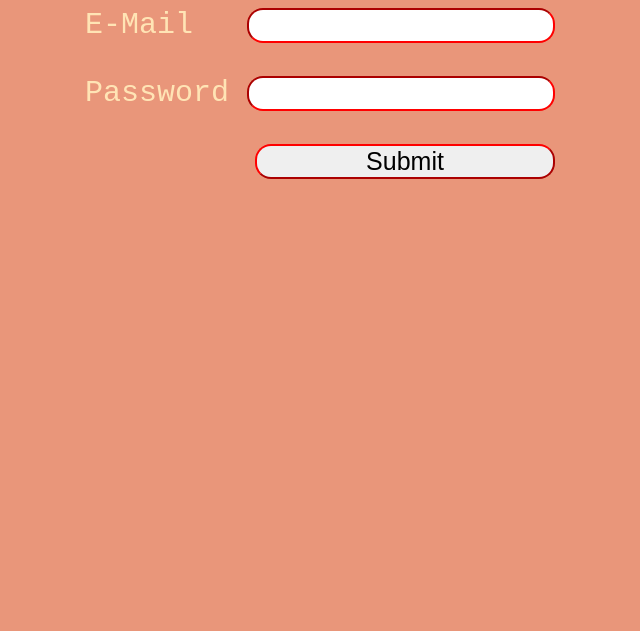
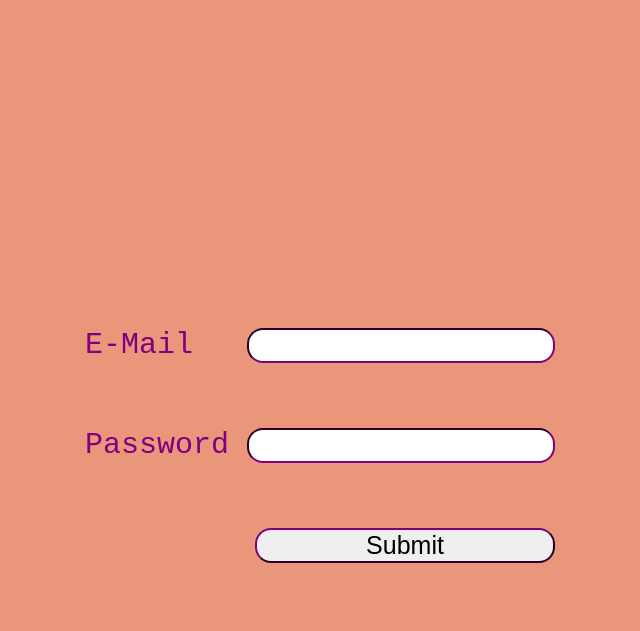
Before and after one commit to headstrongone/headstrongone.github.io, a plain HTML site: page index.html in a window 1280 px wide. Shown: the whole page, without its empty margins (320-960 px from the left). Drawn offline with Linux system fonts and the light colour scheme.

Commit message:
meta fixed

```diff
--- a/index.html
+++ b/index.html
@@ -5,28 +5,35 @@
     <meta charset="UTF-8">
     <meta name="viewport" content="width=device-width">
 
-
     <meta property="og:title" content="Headstrong is awesome" />
     <meta property="og:description" content="Headstronger is learning html" />
     <meta property="og:type" content="website" />
-    <meta property="og:url" content="https://headstrongone.github.io/" />
+    <meta property="og:url" content="https://headstrongone.github.io/index.html" />
     <meta property="og:image" content="http://headstrongone.github.io/images/og-image.jpg" />
-    <meta property="og:site_name" content="Calendar" />
+    <meta property="og:site_name" content="Login Page" />
 
     <title>Login Page</title>
 
     <style>
+        .footer{
+            display: block;
+            margin: auto;
+            height: 320px;
+        }
+
         .login{
             font-size: 30px;
-            color: moccasin;
+            color: purple;
             font-family: Andale Mono, monospace;
             display: table;
             margin: auto;
             width: 470px;
+            height: 100px;
         }
 
         input {
-            border-color: red;
+            border-color: purple;
+            border-width: 2px;
             border-radius: 16px;
             font-size: 25px;
             width: 300px;
@@ -53,6 +60,8 @@
 </head>
 
 <body>
+    <div class="footer">
+    </div>
     <form action="mainpage.html" method="get" class="login" autocomplete="on">
         <div class="login">
             <label for="e-mail">E-Mail</label>
```
Also changed, not shown: mainpage.html (+5 -4 lines), images/og-image.jpg (added).
